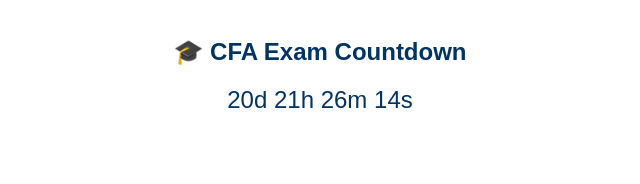
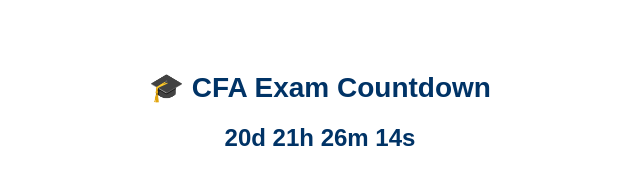
Before and after one commit to Grumtor/cfa-countdown, a plain HTML site: page index.html in a window 1280 px wide. Shown: the whole page, without its empty margins (320-960 px from the left). Drawn offline with Linux system fonts and the light colour scheme.

Commit message:
Update index.html

```diff
--- a/index.html
+++ b/index.html
@@ -1,24 +1,29 @@
 <!DOCTYPE html>
-<html>
+<html lang="en">
   <head>
     <meta charset="UTF-8" />
+    <title>CFA Countdown</title>
     <style>
       body {
         font-family: Arial, sans-serif;
-        background: #fff;
+        background: #ffffff;
         color: #003366;
         text-align: center;
-        padding: 10px;
+        padding: 40px;
+      }
+      h2 {
+        font-size: 28px;
+        margin-bottom: 20px;
       }
       .countdown {
         font-size: 24px;
-        margin-top: 20px;
+        font-weight: bold;
       }
     </style>
   </head>
   <body>
     <h2>🎓 CFA Exam Countdown</h2>
-    <div class="countdown" id="countdown"></div>
+    <div class="countdown" id="countdown">Loading...</div>
 
     <script>
       const examDate = new Date("June 15, 2025 09:00:00").getTime();
@@ -27,18 +32,19 @@
         const now = new Date().getTime();
         const distance = examDate - now;
 
+        if (distance < 0) {
+          clearInterval(timer);
+          document.getElementById("countdown").innerHTML = "📘 Exam Started!";
+          return;
+        }
+
         const days = Math.floor(distance / (1000 * 60 * 60 * 24));
         const hours = Math.floor((distance % (1000 * 60 * 60 * 24)) / (1000 * 60 * 60));
         const minutes = Math.floor((distance % (1000 * 60 * 60)) / (1000 * 60));
         const seconds = Math.floor((distance % (1000 * 60)) / 1000);
 
         document.getElementById("countdown").innerHTML =
-          days + "d " + hours + "h " + minutes + "m " + seconds + "s ";
-
-        if (distance < 0) {
-          clearInterval(timer);
-          document.getElementById("countdown").innerHTML = "📘 Exam Started!";
-        }
+          `${days}d ${hours}h ${minutes}m ${seconds}s`;
       }, 1000);
     </script>
   </body>
```
